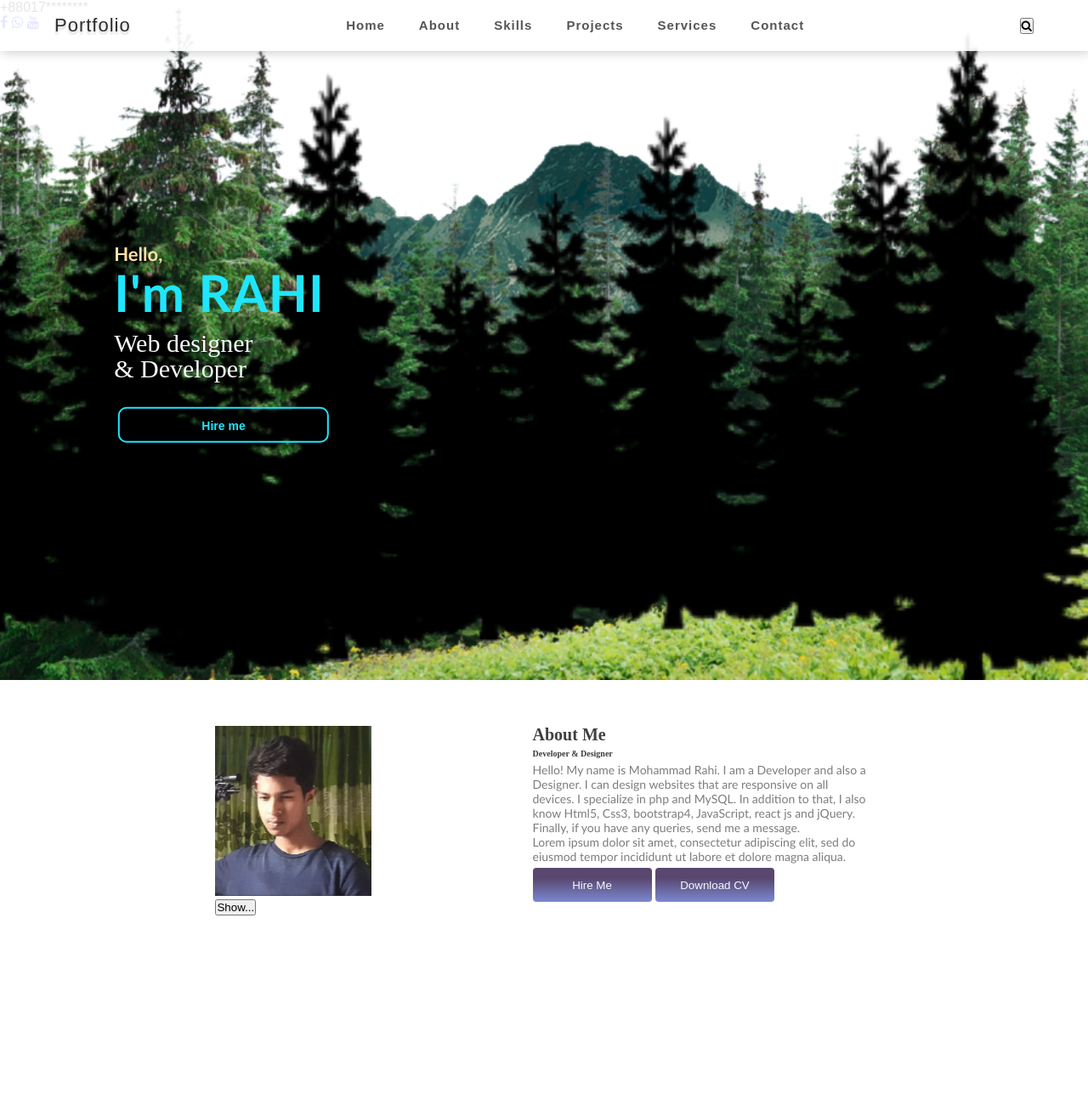
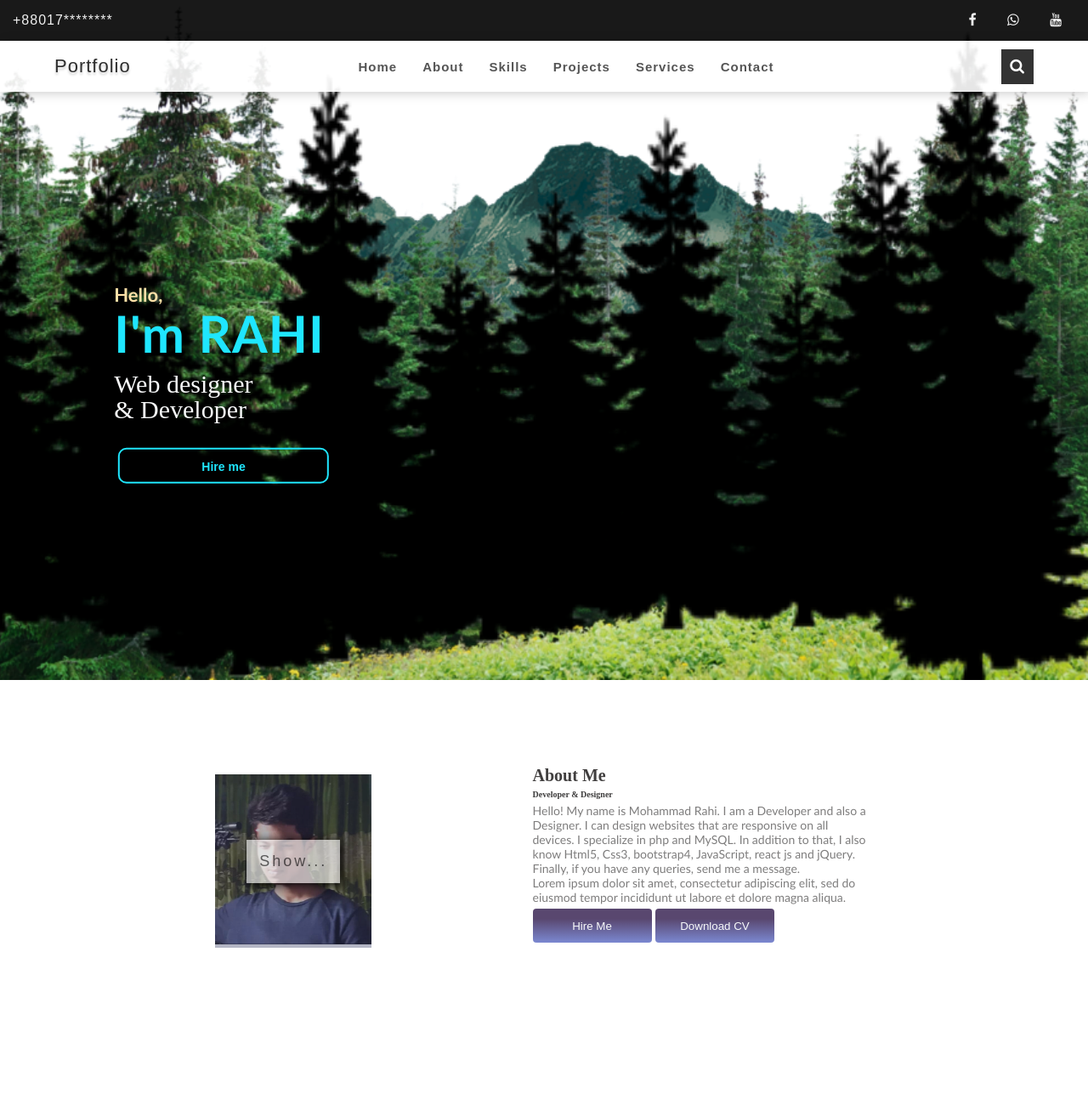
Before and after one commit to mohammad-rahi/mohammad-rahi, a plain HTML site: page index.html in a window 1280 px wide. Shown: the top 1300 px of the page at 85% size. Drawn offline with Linux system fonts and the light colour scheme.

Commit message:
Update style.css

```diff
--- a/style.css
+++ b/style.css
@@ -6,15 +6,12 @@
 }
 :root {
   --color: #f8f9fa;
-  --secondary-black: #f8f9fa;
-  --secondary-gray: #aaa;
-  --body-bg: #2e2e2e;
 }
-::-moz-selection{
+::-moz-selection {
   color: #f8f9fa;
   background: #2e2e2e;
 }
-::selection{
+::selection {
   color: #f8f9fa;
   background: #2e2e2e;
 }
@@ -22,7 +19,7 @@ html
 {
   scroll-behavior: smooth;
   height: 100%;
-  background-image:  url("bg1.png"), url("bg2.png"), url("bg4.png"), url("bg5.png");
+  background-image: url("bg1.png"), url("bg2.png"), url("bg4.png"), url("bg5.png");
   background-position: 0 35%, 0 10%, 0 7%, 0 0;
   background-repeat: repeat-x;
   background-size: 100% 50%, 100% 50%, 100%, 100%;
@@ -33,13 +30,37 @@ html
 {
   100%
   {
-     background-position: -4000px 35%, -800px 10%, -400px 8%, 1000px 0;
+    background-position: -4000px 35%, -800px 10%, -400px 8%, 1000px 0;
   }
 }
 a {
   text-decoration: none;
 }
-header {
+
+/* Header section */
+header
+{
+  display: flex;
+  justify-content: space-between;
+  align-items: center;
+  background-color: rgba(0,0,0,.9);
+  padding: 15px;
+}
+header p, header a
+{
+  color: #f1f1f1;
+  letter-spacing: 1px;
+  font-weight: 450;
+  font-size: 16px;
+}
+header a
+{
+  padding: 15px;
+  margin: 0;
+}
+
+/* Home section */
+.home {
   height: 100vh;
   position: relative;
 }
@@ -51,7 +72,7 @@ nav {
   background: rgba(255,255,255,.9);
   box-shadow: 2px 2px 12px rgba(0, 0, 0, 0.2);
   padding: 0 5%;
-  position: fixed;
+  position: sticky;
   top: 0;
   width: 100%;
   z-index: 10;
@@ -62,33 +83,58 @@ nav ul {
 }
 nav ul li a {
   display: inline-block;
-  margin: 20px;
+  margin: 0 5px;
+  padding: 10px;
   color: #555555;
   font-size: 15px;
   font-weight: 700;
   letter-spacing: 1px;
-  transition: transform 0.3s;
+  position: relative;
+  transition: all 0.4s;
 }
-
-nav ul li a:hover {
-  transform: translateX(-10px);
-}
-nav ul li a::after {
+nav ul li a::before
+{
   content: "";
-  display: block;
   width: 0;
   height: 2px;
-  background: #1fe6ff;
-  transition: width 0.3s;
+  background-color: #1fe6ff;
+  position: absolute;
+  left: 0;
+  bottom: 0;
+  transition: .4s;
 }
-nav ul li a:hover::after {
-  width: 100%;
+nav ul li a::after
+{
+  content: "";
+  width: 0;
+  height: 2px;
+  background-color: #1fe6ff;
+  position: absolute;
+  right: 0;
+  bottom: 0;
+  transition: .4s;
+}
+nav ul li a:hover::before, nav ul li a:hover::after
+{
+  width: 50%;
 }
 .logo {
   color: #2e2e2e;
   font-size: 22px;
   letter-spacing: 1px;
   text-shadow: 0 3px 3px rgba(0, 0, 0, 0.2);
+}
+nav button
+{
+  color: #fff;
+  background-color: rgba(0,0,0,.8);
+  outline: none;
+  border: none;
+  cursor: pointer;
+  font-size: 18px;
+  font-weight: 400;
+  letter-spacing: 1px;
+  padding: 10px;
 }
 .text-wrapper {
   position: absolute;
@@ -179,7 +225,10 @@ nav ul li a:hover::after {
 .hire-btn:hover > .hire-span {
   color: #f8f9fa;
 }
+
+/* About section */
 .about {
+  margin: 0;
   height: 90vh;
 }
 .about-wrapper {
@@ -191,16 +240,48 @@ nav ul li a:hover::after {
   margin: 0% auto 20px auto;
   position: relative;
 }
-.about-wrapper img {
-  height: 250px;
-  transform: scale(1);
-  opacity: 0.9;
-  transition: 0.3s;
+.img-wrapper
+{
+  overflow: hidden;
+  position: relative
 }
-.about-wrapper img:hover {
+.img-wrapper img {
+  height: 230px;
+  transition: 0.4s;
+}
+.overlay
+{
+  background: rgba(65,70,108,.4);
+  position: absolute;
+  z-index: 1;
+  top: 0;
+  left: 0;
+  right: 0;
+  bottom: 0;
+  display: flex;
+  justify-content: center;
+  align-items: center;
+  visibility: visible;
+}
+.overlay button
+{
+  border: none;
+  outline: none;
+  background: rgba(255,255,255,.6);
+  color: rgba(0,0,0,.6);
+  padding: 15px;
+  font-weight: 450;
+  font-size: 18px;
+  letter-spacing: 3px;
+  box-shadow: 2px 2px 12px rgba(0,0,0,1);
+}
+.img-wrapper:hover > img
+{
   transform: scale(1.3);
-  opacity: 1;
-  border-radius: 50%;
+}
+.img-wrapper:hover > .overlay
+{
+  visibility: hidden;
 }
 .about-text {
   width: 500px;
@@ -238,7 +319,7 @@ nav ul li a:hover::after {
   border-radius: 4px;
   display: inline-block;
   text-align: center;
-  background: linear-gradient(to bottom, #59476f 30%, #7b88d1 100%);
+  background: linear-gradient(to bottom,#59476f 30%, #7b88d1 100%);
   cursor: pointer;
   transition: 0.3s;
 }
@@ -265,6 +346,8 @@ nav ul li a:hover::after {
   opacity: 1;
   right: 0;
 }
+
+/* Skills section */
 #skills {
   display: flex;
   justify-content: center;
@@ -363,7 +446,7 @@ nav ul li a:hover::after {
   height: 100%;
   box-shadow: inset 0 0 2px #111;
   border-radius: 10px;
-  animation: animate 4s ease-in-out forwards;
+  animation: animate4sease-in-out forwards;
 }
 .skills-wrapper .skills:nth-child(2) .percent .progress {
   background: linear-gradient(45deg, #1fe6ff, #673ab7);
@@ -405,7 +488,7 @@ nav ul li a:hover::after {
 #projects .item .right {
   margin-left: -150px;
   flex: 1;
-  background-color: var(--body-bg);
+  background-color: #2e2e2e;
   padding: 5rem 3rem;
   border-radius: 12px;
   box-shadow: 0px 0px 20px rgba(0, 0, 0, 0.3);
@@ -455,7 +538,7 @@ nav ul li a:hover::after {
   color: #ccc;
 }
 #projects .item .right .project-desc {
-  color: var(--secondary-gray);
+  color: #aaa;
   margin-bottom: 3rem;
 }
 #projects .item .right .primary-btn {
@@ -472,6 +555,7 @@ nav ul li a:hover::after {
   width: 25px;
 }
 
+/* Services section */
 .services {
   min-height: 90vh;
   padding: 0 10%;
@@ -594,6 +678,8 @@ nav ul li a:hover::after {
   width: 100%;
   z-index: -1;
 }
+
+/* Contact section CSS */
 .contact-section {
   background: #2e2e2e;
   width: 100%;
@@ -690,6 +776,8 @@ textarea label {
   color: #2e2e2e;
   border: none;
 }
+
+/* Footer section CSS */
 footer p {
   font-family: calibri;
 }
@@ -776,6 +864,8 @@ footer {
   font-size: 20px;
   color: #2b2b2b;
 }
+
+/* Responsive CSS for Larger Desktop */
 @media (max-width: 1920px) {
   .about-text p:nth-child(1) {
     color: #403e3e;
@@ -800,6 +890,7 @@ footer {
   }
 }
 
+/* Responsive CSS for Desktop */
 @media (max-width: 1440px) {
   html {
     background-size: cover;
@@ -814,7 +905,7 @@ footer {
     width: 90%;
     border-radius: 10px;
   }
-  .about-wrapper img {
+  .img-wrapper img {
     height: 200px;
   }
   .about-text {
@@ -860,6 +951,7 @@ footer {
   }
 }
 
+/* Responsive CSS for mobile / Tablet */
 @media (max-width: 750px) {
   html {
     background-size: cover;
@@ -890,12 +982,6 @@ footer {
     height: auto;
     padding: 30px 0px;
     align-items: center;
-  }
-  .about-wrapper img {
-    transform: scale(0.9);
-  }
-  .about-wrapper img:hover {
-    transform: scale(1);
   }
   .about-text {
     width: 90%;
@@ -974,8 +1060,7 @@ footer {
     text-align: center;
   }
 }
-@media (orientation: landscape)
-{
+@media (orientation: landscape) {
   html
   {
     background-size: cover;
```
